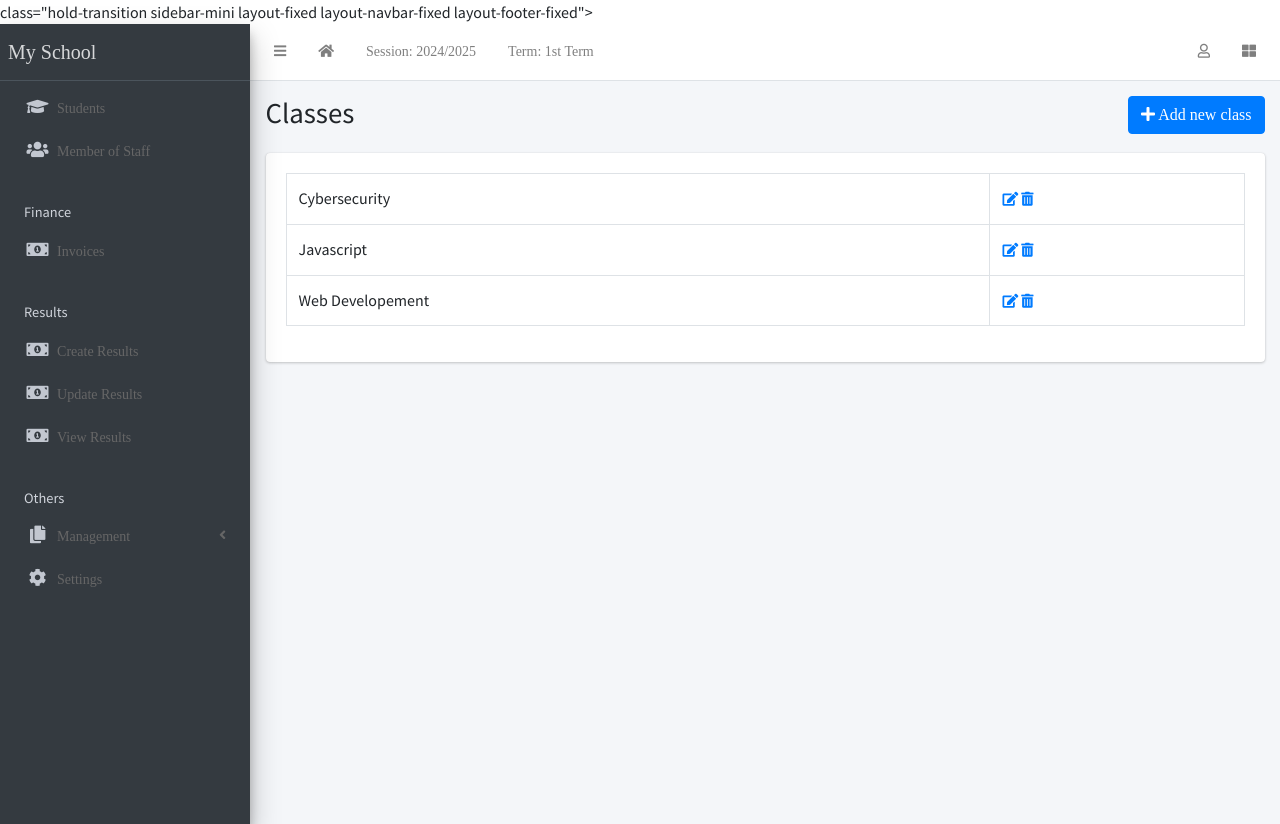
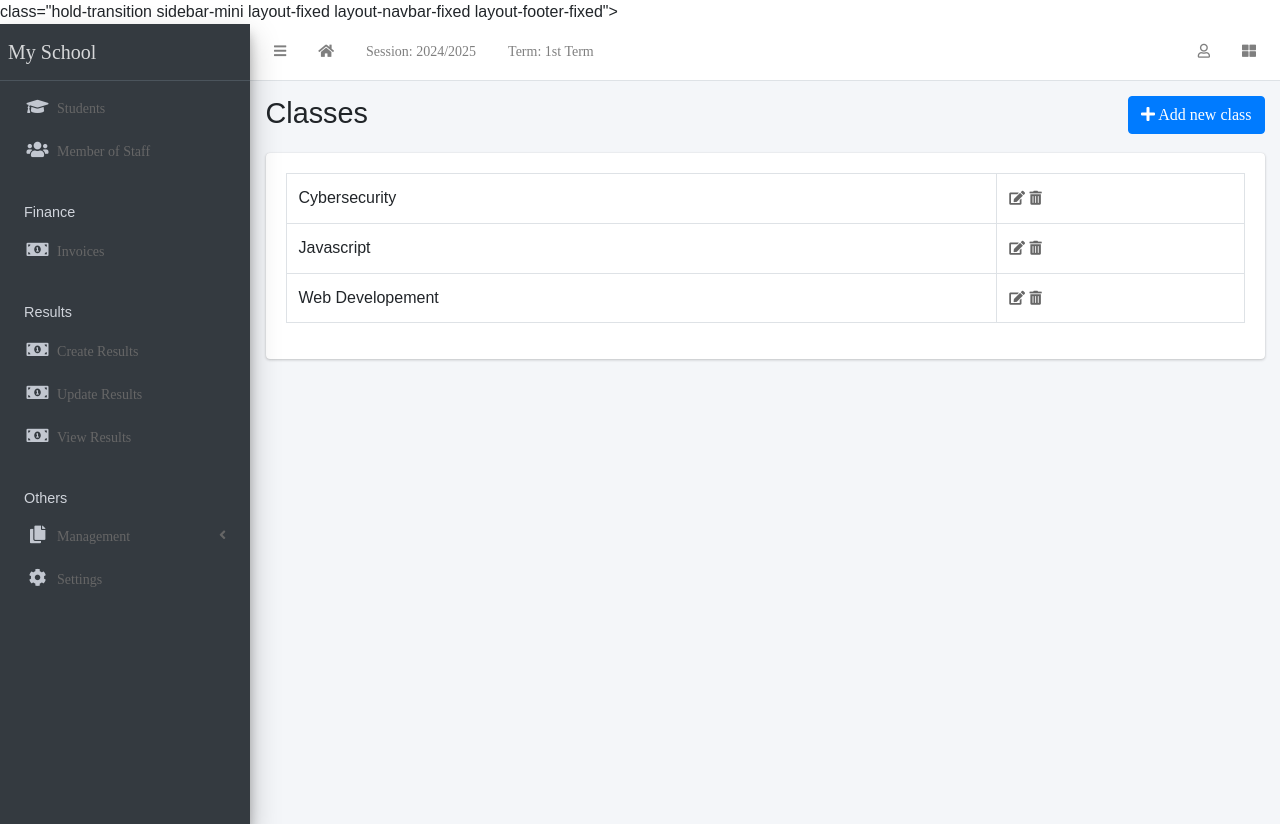
Before and after one commit to inno-wise/skuul-system-github.io, a Django app: page /class/list/ in a window 1280 px wide. Run offline with Django 3.2, Linux system fonts and the light colour scheme; a user stored in the database is signed in; data comes from the database, SQL or seed files in the repository; some libraries are stand-ins or nearby versions.

Commit message:
Update base.html

```diff
--- a/templates/base.html
+++ b/templates/base.html
@@ -12,7 +12,7 @@
   <link rel="stylesheet" href="{% static 'dist/css/login-page.css' %}">
 
   <title>{{ school_name | default:"MySchool" }}</title>
-  <link rel="icon" type="image/x-icon" href="https://inno-wise.github.io/mydiary/img/mot.png">
+  <link rel="icon" type="image/x-icon" href="{% static 'dist/img/logo.png' %}">
 
   <!-- Font Awesome Icons -->
   <link rel="stylesheet" href="{% static 'plugins/fontawesome-free/css/all.min.css' %}">
@@ -25,9 +25,6 @@
 
   <!-- Datatables CSS -->
   <link rel="stylesheet" href="{% static 'plugins/Datatables/datatables.min.css' %}">
-
-  <!-- Theme style -->
-  <link rel="stylesheet" href="{% static 'dist/css/adminlte.min.css' %}">
 
   <!-- Google Font: Source Sans Pro -->
   <link href="https://fonts.googleapis.com/css?family=Source+Sans+Pro:300,400,400i,700" rel="stylesheet">
```
